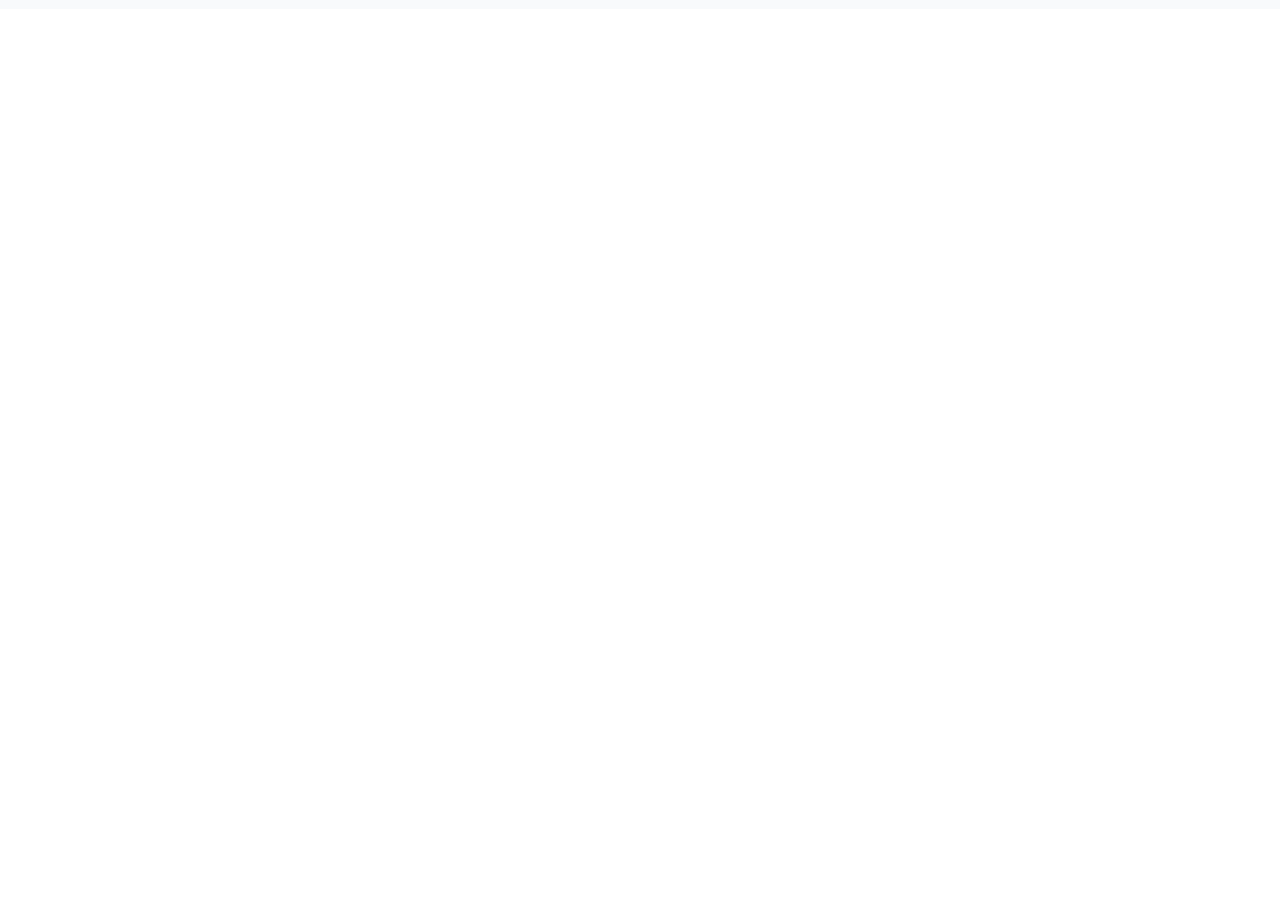
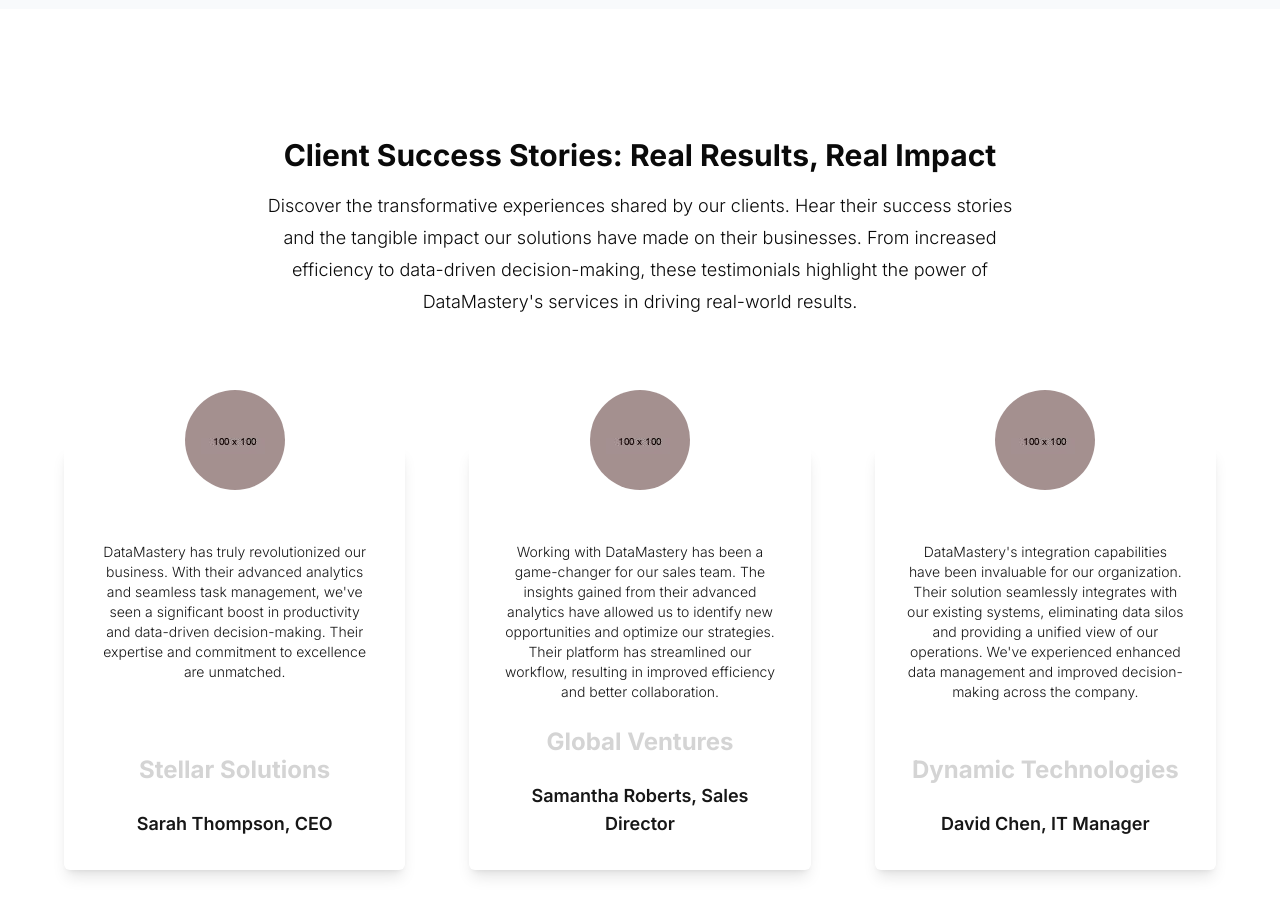
Before and after one commit to se7t/datamastery, a Next.js app: page / in a window 1280 px wide. Shown: the part 3640-4555 px from the top of the page. Before the commit the page ends 3777 px from the top, so only its background shows below. Built offline with nearby package versions, Linux system fonts and the light colour scheme.

Commit message:
Add testimonials section

```diff
--- a/app/page.tsx
+++ b/app/page.tsx
@@ -4,6 +4,7 @@ import Intro from "@/components/Intro";
 import Header from "@/components/Header";
 import FunctionalityList from "@/components/FunctionalityList";
 import Integrations from "@/components/Integrations";
+import TestimonialsSections from "@/components/TestimonialsSection";
 
 export default function Home() {
   return (
@@ -14,6 +15,7 @@ export default function Home() {
       <Intro />
       <FunctionalityList />
       <Integrations />
+      <TestimonialsSections />
     </main>
   );
 }
--- /dev/null
+++ b/components/Testimonial.tsx
@@ -0,0 +1,37 @@
+import Image from "next/image";
+
+interface TestimonialProps {
+  imageUrl: string;
+  company: string;
+  name: string;
+  children: string;
+}
+
+const Testimonial = (props: TestimonialProps) => {
+  return (
+    <div className="relative mt-16 flex flex-col gap-6 rounded-md p-8 pt-24 shadow-lg">
+      <Image
+        src={props.imageUrl}
+        alt={`${props.name} | ${props.company}`}
+        width={100}
+        height={100}
+        className="absolute -top-14 left-1/2 mx-auto -translate-x-1/2 rounded-full"
+      />
+
+      <p className="text-center text-sm font-light text-neutral-900">
+        {props.children}
+      </p>
+
+      <div className="mt-auto flex flex-col gap-6">
+        <h3 className="text-center text-2xl font-bold text-neutral-300">
+          {props.company}
+        </h3>
+        <h4 className="text-center text-lg font-semibold text-neutral-900">
+          {props.name}
+        </h4>
+      </div>
+    </div>
+  );
+};
+
+export default Testimonial;
--- /dev/null
+++ b/components/TestimonialsList.tsx
@@ -0,0 +1,42 @@
+import Testimonial from "./Testimonial";
+
+const TestimonialList = () => {
+  return (
+    <div className="mt-16 grid grid-cols-1 gap-16 sm:grid-cols-2 lg:grid-cols-3">
+      <Testimonial
+        company="Stellar Solutions"
+        name="Sarah Thompson, CEO"
+        imageUrl="/placeholder--100x100.jpg"
+      >
+        DataMastery has truly revolutionized our business. With their advanced
+        analytics and seamless task management, we've seen a significant boost
+        in productivity and data-driven decision-making. Their expertise and
+        commitment to excellence are unmatched.
+      </Testimonial>
+      <Testimonial
+        company="Global Ventures"
+        name="Samantha Roberts, Sales Director "
+        imageUrl="/placeholder--100x100.jpg"
+      >
+        Working with DataMastery has been a game-changer for our sales team. The
+        insights gained from their advanced analytics have allowed us to
+        identify new opportunities and optimize our strategies. Their platform
+        has streamlined our workflow, resulting in improved efficiency and
+        better collaboration.
+      </Testimonial>
+      <Testimonial
+        company="Dynamic Technologies"
+        name="David Chen, IT Manager"
+        imageUrl="/placeholder--100x100.jpg"
+      >
+        DataMastery's integration capabilities have been invaluable for our
+        organization. Their solution seamlessly integrates with our existing
+        systems, eliminating data silos and providing a unified view of our
+        operations. We've experienced enhanced data management and improved
+        decision-making across the company.
+      </Testimonial>
+    </div>
+  );
+};
+
+export default TestimonialList;
--- /dev/null
+++ b/components/TestimonialsSection.tsx
@@ -0,0 +1,24 @@
+import TestimonialList from "./TestimonialsList";
+
+const TestimonialsSections = () => {
+  return (
+    <section className="container mx-auto my-24  px-8 md:my-32 lg:px-16">
+      <div className="mx-auto w-full max-w-full md:w-2/3">
+        <h2 className="mb-4 text-center text-3xl font-bold leading-tight">
+          Client Success Stories: Real Results, Real Impact
+        </h2>
+        <p className="text-center text-lg font-light leading-8">
+          Discover the transformative experiences shared by our clients. Hear
+          their success stories and the tangible impact our solutions have made
+          on their businesses. From increased efficiency to data-driven
+          decision-making, these testimonials highlight the power of
+          DataMastery's services in driving real-world results.
+        </p>
+      </div>
+
+      <TestimonialList />
+    </section>
+  );
+};
+
+export default TestimonialsSections;
```
Also changed, not shown: public/placeholder--100x100.jpg (added).
